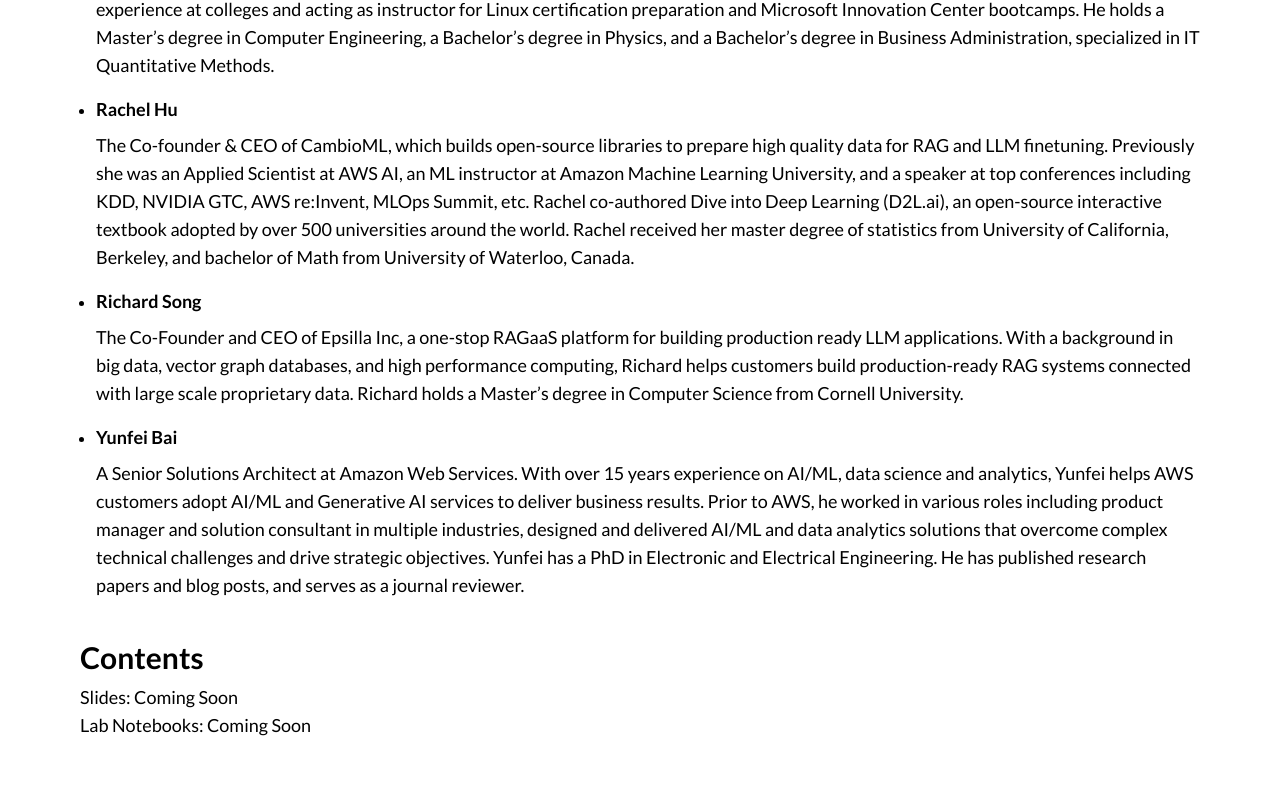
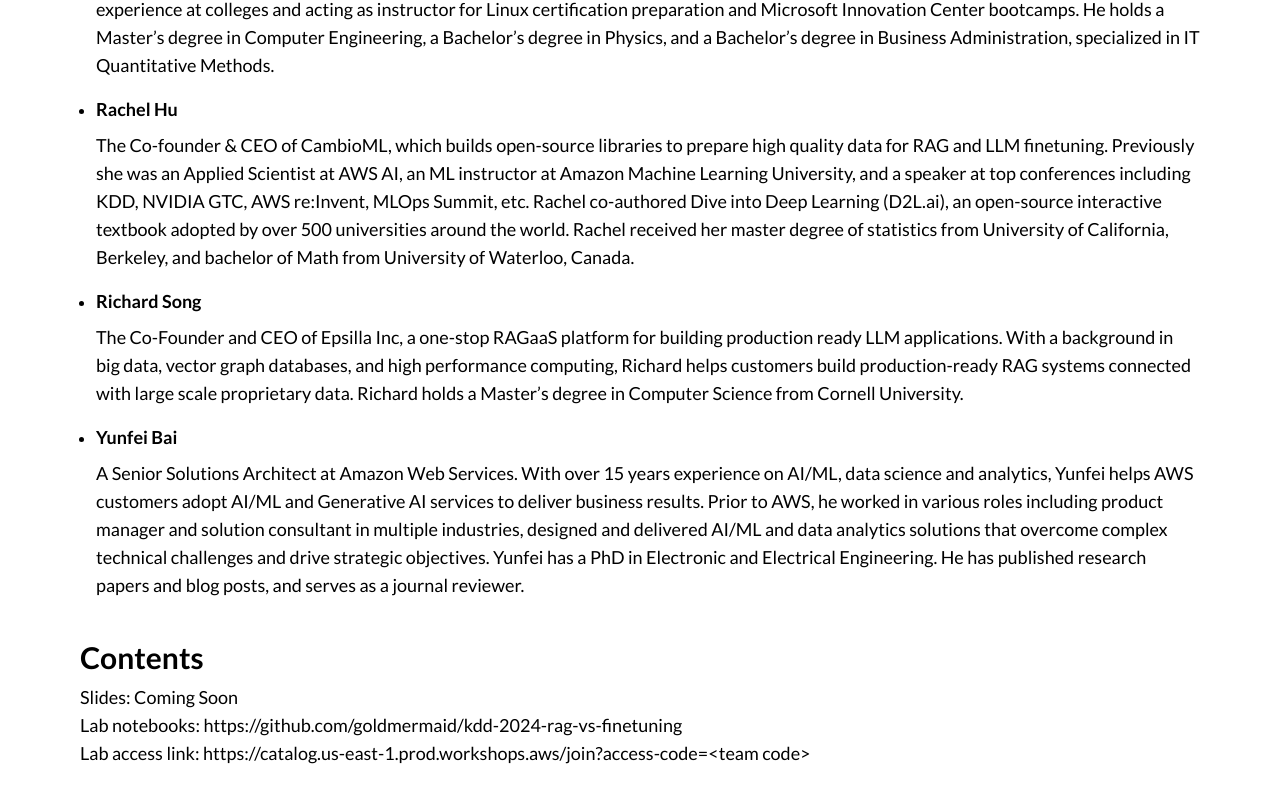
Before and after one commit to CambioML/kdd-workshop-2024, a Next.js app: page / in a window 1280 px wide. Shown: the part 1345-2148 px from the top of the page. Built offline with nearby package versions, Linux system fonts and the light colour scheme.

Commit message:
add lab access link

```diff
--- a/app/page.tsx
+++ b/app/page.tsx
@@ -34,7 +34,8 @@ export default function Home() {
       <Speakers />
       <Section title="Contents">
         <TextContainer text="Slides: Coming Soon" />
-        <TextContainer text="Lab Notebooks: Coming Soon" />
+        <TextContainer text="Lab notebooks: https://github.com/goldmermaid/kdd-2024-rag-vs-finetuning" />
+        <TextContainer text="Lab access link: https://catalog.us-east-1.prod.workshops.aws/join?access-code=<team code>" />
       </Section>
     </div>
   );
```
